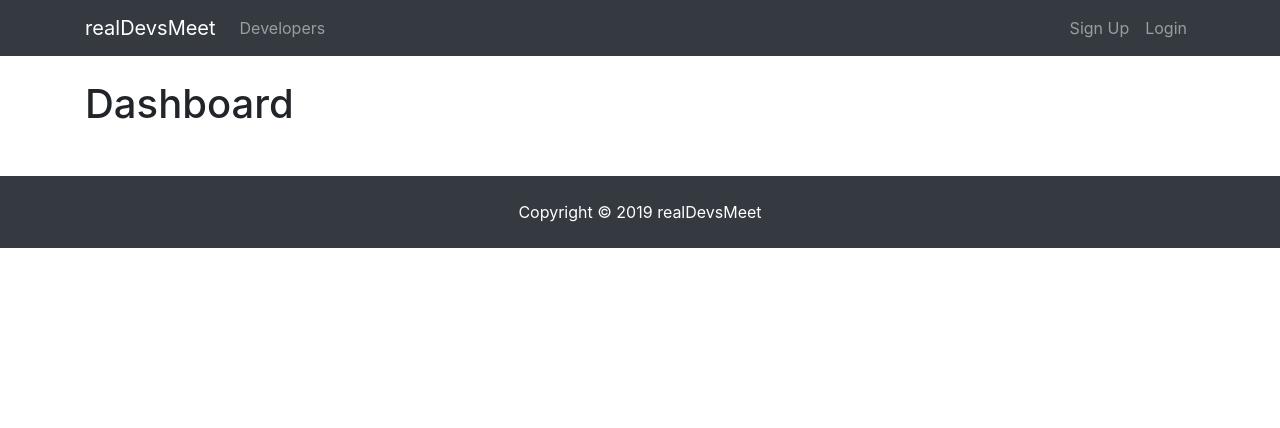
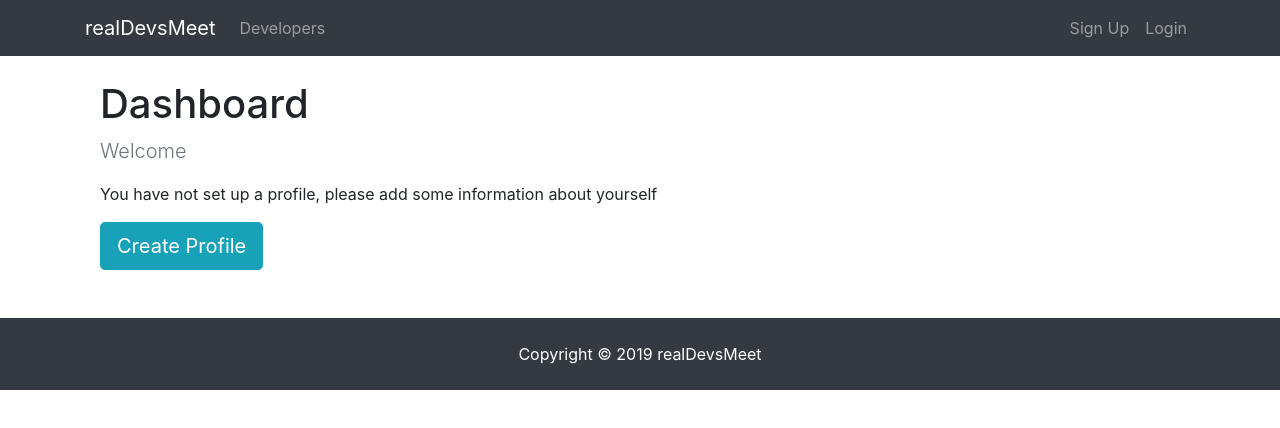
Before and after one commit to kamariapm/MERN-Stack-Social-Network, a React (Create React App) app in the folder client/: page /dashboard in a window 1280 px wide. Shown: the top 428 px of the page. Built offline with nearby package versions, Linux system fonts and the light colour scheme; no server answers.

Commit message:
added spinner component, dashboard setup

```diff
--- a/client/src/App.js
+++ b/client/src/App.js
@@ -33,7 +33,6 @@ if (localStorage.jwtToken) {
     store.dispatch(logoutUser());
     //Clear current profile and redirect to login
     store.dispatch(clearCurrentProfile());
-
     window.location.href = "/login";
   }
 }
--- a/client/src/components/auth/Register.js
+++ b/client/src/components/auth/Register.js
@@ -1,7 +1,6 @@
 import React, { Component } from "react";
 import PropTypes from "prop-types";
 import { withRouter } from "react-router-dom";
-import classnames from "classnames";
 import { connect } from "react-redux";
 import { registerUser } from "../../actions/authActions";
 import TextFieldGroup from "../common/TextFieldGroup";
--- /dev/null
+++ b/client/src/components/common/Spinner.js
@@ -0,0 +1,14 @@
+import React from "react";
+import spinner from "./spinner.gif";
+
+export default function Spinner() {
+  return (
+    <div>
+      <img
+        src={spinner}
+        style={{ width: "200px", margin: "auto", display: "block" }}
+        alt="Loading..."
+      />
+    </div>
+  );
+}
--- a/client/src/components/dashboard/Dashboard.js
+++ b/client/src/components/dashboard/Dashboard.js
@@ -1,7 +1,9 @@
 import React, { Component } from "react";
+import { Link } from "react-router-dom";
 import PropTypes from "prop-types";
 import { connect } from "react-redux";
 import { getCurrentProfile } from "../../actions/profileActions";
+import Spinner from "../common/Spinner";
 
 class Dashboard extends Component {
   //LIFECYCLE METHOD
@@ -10,15 +12,62 @@ class Dashboard extends Component {
   }
 
   render() {
+    //destructuring
+    const { user } = this.props.auth;
+    const { profile, loading } = this.props.profile;
+
+    let dashboardContent;
+    if (profile === null || loading) {
+      dashboardContent = <Spinner />;
+    } else {
+      //Check if logged in user has profile data
+      if (Object.keys(profile).length > 0) {
+        dashboardContent = <h4>TO-DO: DISPLAY PROFILE</h4>;
+      } else {
+        // User is logged in but has no profile
+        dashboardContent = (
+          <div>
+            <p className="lead text-muted">Welcome {user.name}</p>
+            <p>
+              You have not set up a profile, please add some information about
+              yourself
+            </p>
+            <Link to="/create-profile" className="btn btn-lg btn-info">
+              Create Profile
+            </Link>
+          </div>
+        );
+      }
+    }
+
     return (
-      <div>
-        <h1>Dashboard</h1>
+      <div className="dashboard">
+        <div className="container">
+          <div className="row">
+            <div className="col-md-12">
+              <h1 className="dis-4">Dashboard</h1>
+              {dashboardContent}
+            </div>
+          </div>
+        </div>
       </div>
     );
   }
 }
 
+Dashboard.propTypes = {
+  getCurrentProfile: PropTypes.func.isRequired,
+  auth: PropTypes.object.isRequired,
+  profile: PropTypes.object.isRequired
+};
+
+const mapStateToProps = state => ({
+  profile: state.profile,
+  auth: state.auth
+});
+
 export default connect(
-  null,
+  mapStateToProps,
+
   { getCurrentProfile }
 )(Dashboard);
```
Also changed, not shown: client/src/actions/profileActions.js (+1 -6 lines), client/src/components/common/spinner.gif (added).
